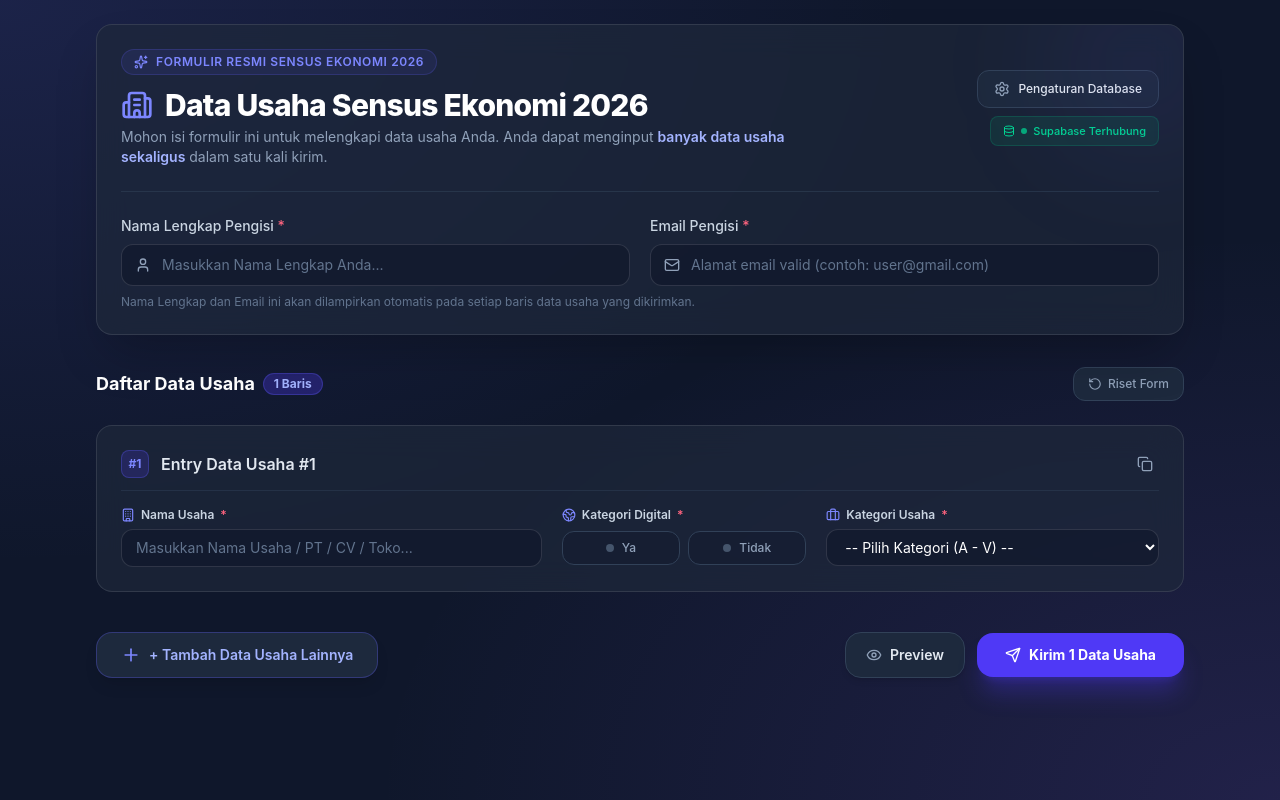
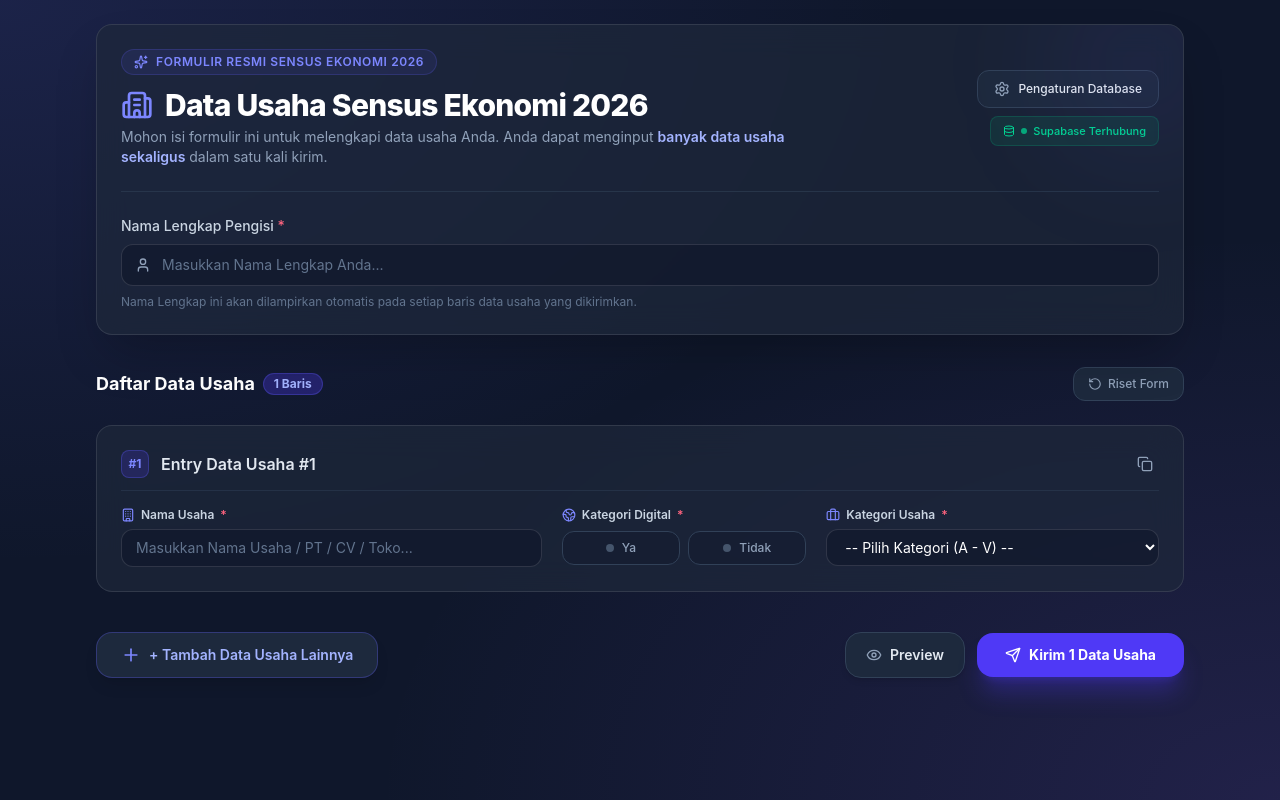
Before and after one commit to matchateens/Data-Usaha, a React (Vite) app: page / in a window 1280 px wide. Built offline with nearby package versions, Linux system fonts and the light colour scheme.

Commit message:
feat: remove email field from form and database

```diff
--- a/src/App.tsx
+++ b/src/App.tsx
@@ -18,16 +18,11 @@ import {
 
 const STORAGE_KEY_ROWS = 'sensus_ekonomi_rows_draft_v1';
 const STORAGE_KEY_NAMA = 'sensus_ekonomi_nama_v1';
-const STORAGE_KEY_EMAIL = 'sensus_ekonomi_email_v1';
 
 export function App() {
   const [namaPengisi, setNamaPengisi] = useState<string>(() => {
     return localStorage.getItem(STORAGE_KEY_NAMA) || '';
   });
-  const [email, setEmail] = useState<string>(() => {
-    return localStorage.getItem(STORAGE_KEY_EMAIL) || '';
-  });
-
   const [isDbConnected, setIsDbConnected] = useState<boolean>(() => isSupabaseConfigured());
 
   const [rows, setRows] = useState<FormRow[]>(() => {
@@ -52,10 +47,6 @@ export function App() {
   useEffect(() => {
     localStorage.setItem(STORAGE_KEY_NAMA, namaPengisi);
   }, [namaPengisi]);
-
-  useEffect(() => {
-    localStorage.setItem(STORAGE_KEY_EMAIL, email);
-  }, [email]);
 
   useEffect(() => {
     localStorage.setItem(STORAGE_KEY_ROWS, JSON.stringify(rows));
@@ -106,7 +97,6 @@ export function App() {
     if (window.confirm('Apakah Anda yakin ingin meriset semua baris data ke semula?')) {
       setRows([createEmptyRow()]);
       setNamaPengisi('');
-      setEmail('');
       showToast('info', 'Formulir berhasil diriset.');
     }
   };
@@ -123,11 +113,6 @@ export function App() {
       return;
     }
 
-    if (!email.trim()) {
-      showToast('error', 'Silakan isi Alamat Email Pengisi terlebih dahulu!');
-      return;
-    }
-
     const uncompleted = rows.filter((r) => !r.namaUsaha.trim() || !r.kategoriDigital || !r.kategoriUsaha);
     if (uncompleted.length > 0) {
       showToast('error', `Terdapat ${uncompleted.length} baris data yang belum lengkap. Harap lengkapi semua kolom!`);
@@ -138,7 +123,6 @@ export function App() {
     try {
       const payload = rows.map((r) => ({
         nama_pengisi: namaPengisi.trim(),
-        email: email.trim(),
         nama_usaha: r.namaUsaha.trim(),
         kategori_digital: r.kategoriDigital,
         kategori_usaha: r.kategoriUsaha,
@@ -156,7 +140,6 @@ export function App() {
         showToast('success', result.message);
         setRows([createEmptyRow()]);
         setNamaPengisi('');
-        setEmail('');
         setIsPreviewModalOpen(false);
       } else {
         showToast('error', result.message);
@@ -195,8 +178,6 @@ export function App() {
       <Header
         namaPengisi={namaPengisi}
         setNamaPengisi={setNamaPengisi}
-        email={email}
-        setEmail={setEmail}
         isDbConnected={isDbConnected}
         onOpenSettings={() => setIsSettingsModalOpen(true)}
       />
@@ -279,7 +260,6 @@ export function App() {
         isOpen={isPreviewModalOpen}
         onClose={() => setIsPreviewModalOpen(false)}
         namaPengisi={namaPengisi}
-        email={email}
         rows={rows}
         onConfirmSend={handleSendToSupabase}
         isSubmitting={isSubmitting}
--- a/src/components/Header.tsx
+++ b/src/components/Header.tsx
@@ -1,11 +1,9 @@
 import React from 'react';
-import { Building2, Mail, User, Sparkles, Settings, Database } from 'lucide-react';
+import { Building2, User, Sparkles, Settings, Database } from 'lucide-react';
 
 interface HeaderProps {
   namaPengisi: string;
   setNamaPengisi: (nama: string) => void;
-  email: string;
-  setEmail: (email: string) => void;
   isDbConnected: boolean;
   onOpenSettings: () => void;
 }
@@ -13,8 +11,6 @@ interface HeaderProps {
 export const Header: React.FC<HeaderProps> = ({
   namaPengisi,
   setNamaPengisi,
-  email,
-  setEmail,
   isDbConnected,
   onOpenSettings,
 }) => {
@@ -58,8 +54,8 @@ export const Header: React.FC<HeaderProps> = ({
         </div>
       </div>
 
-      {/* Respondent Info Section: Nama Lengkap + Email */}
-      <div className="mt-6 grid grid-cols-1 md:grid-cols-2 gap-5">
+      {/* Respondent Info Section: Nama Lengkap */}
+      <div className="mt-6">
         <div>
           <label className="block text-sm font-medium text-slate-300 mb-2">
             Nama Lengkap Pengisi <span className="text-rose-400">*</span>
@@ -78,28 +74,9 @@ export const Header: React.FC<HeaderProps> = ({
             />
           </div>
         </div>
-
-        <div>
-          <label className="block text-sm font-medium text-slate-300 mb-2">
-            Email Pengisi <span className="text-rose-400">*</span>
-          </label>
-          <div className="relative">
-            <div className="absolute inset-y-0 left-0 pl-3.5 flex items-center pointer-events-none text-slate-400">
-              <Mail className="w-4 h-4" />
-            </div>
-            <input
-              type="email"
-              value={email}
-              onChange={(e) => setEmail(e.target.value)}
-              placeholder="Alamat email valid (contoh: user@gmail.com)"
-              required
-              className="glass-input w-full pl-10 pr-4 py-2.5 rounded-xl text-white placeholder-slate-500 text-sm focus:outline-none"
-            />
-          </div>
-        </div>
       </div>
       <p className="text-xs text-slate-500 mt-2">
-        Nama Lengkap dan Email ini akan dilampirkan otomatis pada setiap baris data usaha yang dikirimkan.
+        Nama Lengkap ini akan dilampirkan otomatis pada setiap baris data usaha yang dikirimkan.
       </p>
     </header>
   );
--- a/src/components/PreviewModal.tsx
+++ b/src/components/PreviewModal.tsx
@@ -6,7 +6,6 @@ interface PreviewModalProps {
   isOpen: boolean;
   onClose: () => void;
   namaPengisi: string;
-  email: string;
   rows: FormRow[];
   onConfirmSend: () => void;
   isSubmitting: boolean;
@@ -16,7 +15,6 @@ export const PreviewModal: React.FC<PreviewModalProps> = ({
   isOpen,
   onClose,
   namaPengisi,
-  email,
   rows,
   onConfirmSend,
   isSubmitting,
@@ -26,7 +24,7 @@ export const PreviewModal: React.FC<PreviewModalProps> = ({
   const invalidRows = rows.filter(
     (r) => !r.namaUsaha.trim() || !r.kategoriDigital || !r.kategoriUsaha
   );
-  const isValid = invalidRows.length === 0 && !!email.trim() && !!namaPengisi.trim();
+  const isValid = invalidRows.length === 0 && !!namaPengisi.trim();
 
   return (
     <div className="fixed inset-0 z-50 flex items-center justify-center p-4 bg-slate-950/80 backdrop-blur-md animate-fade-in">
@@ -52,14 +50,10 @@ export const PreviewModal: React.FC<PreviewModalProps> = ({
         </div>
 
         {/* Respondent Info Badge */}
-        <div className="mb-4 p-4 rounded-xl bg-slate-900/60 border border-slate-800 grid grid-cols-1 sm:grid-cols-2 gap-3 text-xs">
+        <div className="mb-4 p-4 rounded-xl bg-slate-900/60 border border-slate-800 text-xs">
           <div>
             <span className="text-slate-400 block mb-0.5">Nama Lengkap Pengisi:</span>
             <span className="font-semibold text-white">{namaPengisi || <span className="text-rose-400 italic">Belum diisi</span>}</span>
-          </div>
-          <div>
-            <span className="text-slate-400 block mb-0.5">Email Pengisi:</span>
-            <span className="font-semibold text-indigo-300">{email || <span className="text-rose-400 italic">Belum diisi</span>}</span>
           </div>
         </div>
 
@@ -67,8 +61,8 @@ export const PreviewModal: React.FC<PreviewModalProps> = ({
           <div className="mb-4 p-3.5 rounded-xl bg-rose-500/10 border border-rose-500/30 text-rose-300 text-xs flex items-center gap-2">
             <AlertCircle className="w-4 h-4 shrink-0" />
             <span>
-              {!namaPengisi.trim() || !email.trim()
-                ? 'Nama Lengkap & Alamat Email Wajib diisi!'
+              {!namaPengisi.trim()
+                ? 'Nama Lengkap Wajib diisi!'
                 : `Terdapat ${invalidRows.length} baris data yang belum lengkap (Nama, Kategori Digital, atau Kategori Usaha).`}
             </span>
           </div>
--- a/src/lib/supabase.ts
+++ b/src/lib/supabase.ts
@@ -10,7 +10,6 @@ export interface SupabaseConfig {
 
 export interface DataUsahaRow {
   nama_pengisi: string;
-  email: string;
   nama_usaha: string;
   kategori_digital: string;
   kategori_usaha: string;
```
